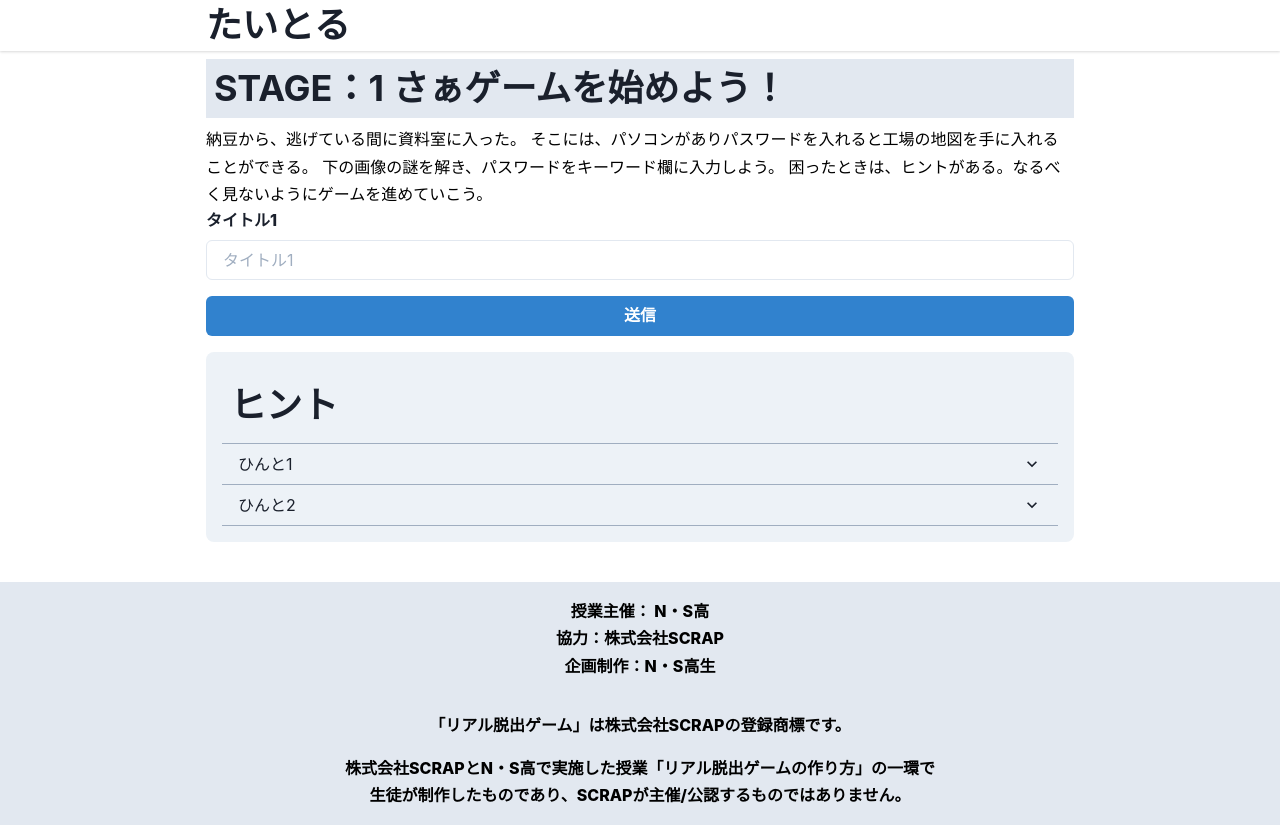
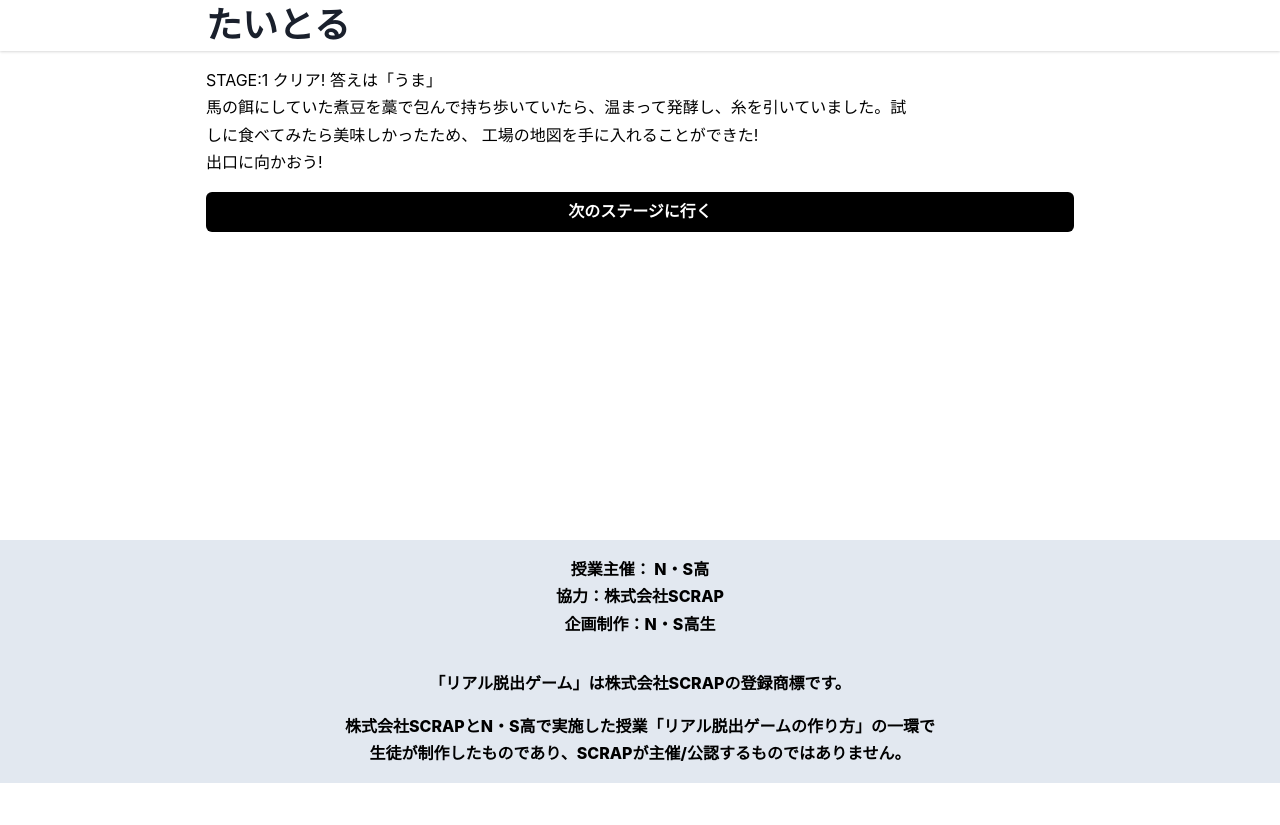
Before and after one commit to mochi-sann/beta-yokohma-a-mochi, a Next.js app: page /stage_clear/1 in a window 1280 px wide. After the commit the page ends 800 px from the top, so only its background shows below. Built offline with nearby package versions, Linux system fonts and the light colour scheme.

Commit message:
人と通りの問題を入れた

```diff
--- a/src/components/Problems/Problems.tsx
+++ b/src/components/Problems/Problems.tsx
@@ -52,6 +52,7 @@ const Problems: React.VFC<Props> = (props) => {
         ))}
 
         <Button
+          variant="black"
           w="full"
           mt={4}
           colorScheme="blue"
--- /dev/null
+++ b/src/components/stageClearNextPageButton.tsx
@@ -0,0 +1,33 @@
+import { Button } from '@chakra-ui/button'
+import React from 'react'
+import useNextPage from '~/src/hooks/useNextPage'
+
+export type Props = {
+  Nextpath: string
+}
+
+const stageClearNextPageButton: React.VFC<Props> = (props) => {
+  const { handleClick } = useNextPage({})
+  const { Nextpath } = props
+  return (
+    <>
+      <Button
+        w="full"
+        variant="black"
+        onClick={() => {
+          handleClick({
+            nextPagePath: Nextpath,
+            isCorrect: true,
+            NotShowToast: true,
+          })
+        }}
+        variantColor="green"
+        {...props}
+      >
+        次のステージに行く
+      </Button>
+    </>
+  )
+}
+
+export default stageClearNextPageButton
--- a/src/hooks/useNextPage.tsx
+++ b/src/hooks/useNextPage.tsx
@@ -13,7 +13,9 @@ type handleClickProps = {
   nextPagePath?: string
 }
 
-const useNextpage = (props: Props) => {
+const useNextpage = (
+  props: Props
+): { handleClick: (props: handleClickProps) => void } => {
   const router = useRouter()
   const toast = useToast()
   const { nextPage } = props
--- a/src/lib/extendTheme.tsx
+++ b/src/lib/extendTheme.tsx
@@ -11,4 +11,14 @@ const Image = {
     borderRadius: 'base',
   },
 }
-export const theme = extendTheme({ components: { Text, Image } })
+const Button = {
+  variants: {
+    black: {
+      bg: 'black',
+      color: 'white',
+      _hover: { bg: 'gray.800' },
+    },
+  },
+}
+export const theme = extendTheme({ components: { Text, Image, Button } })
+// console.log(theme)
--- a/src/pages/index.tsx
+++ b/src/pages/index.tsx
@@ -1,6 +1,6 @@
 import React from 'react'
 
-import useNextPage from '../hooks/useNextPage'
+import useNextPage from '~/src/hooks/useNextPage'
 import { Button, Text, Img } from '@chakra-ui/react'
 import MainCard from '../components/MainCard'
 import BodyHeding from '../components/BodyHeding'
@@ -34,7 +34,7 @@ export const Home: React.VFC = () => {
       />
       <Button
         mt="2"
-        colorScheme="gray"
+        variant="black"
         w="full"
         onClick={() => {
           handleClick({ isCorrect: true, NotShowToast: true })
--- a/src/pages/page1.tsx
+++ b/src/pages/page1.tsx
@@ -14,7 +14,7 @@ export const Home: React.VFC = () => {
         困ったときは、ヒントがある。なるべく見ないようにゲームを進めていこう。
       </Text>
       <Problems
-        nextPage="/page2"
+        nextPage="/stage_clear/1"
         correctList={[
           {
             title: 'タイトル1',
--- a/src/pages/stage_clear/1.tsx
+++ b/src/pages/stage_clear/1.tsx
@@ -1,40 +1,22 @@
+import { Box, Text } from '@chakra-ui/layout'
 import React from 'react'
-import Problems from '~/src/components/Problems/Problems'
-import HintList from '~/src/components/HintList'
-import BodyHeding from '~/src/components/BodyHeding'
-import { Text } from '@chakra-ui/layout'
+
+import StageClearNextPageButton from '~/src/components/stageClearNextPageButton'
+
 export const Home: React.VFC = () => {
   return (
     <div>
-      <BodyHeding>STAGE：1 さぁゲームを始めよう！</BodyHeding>
-      <Text>
-        納豆から、逃げている間に資料室に入った。
-        そこには、パソコンがありパスワードを入れると工場の地図を手に入れることができる。
-        下の画像の謎を解き、パスワードをキーワード欄に入力しよう。
-        困ったときは、ヒントがある。なるべく見ないようにゲームを進めていこう。
-      </Text>
-      <Problems
-        nextPage="/page2"
-        correctList={[
-          {
-            title: 'タイトル1',
-            correctText: 'うま',
-            type: 'text',
-          },
-        ]}
-      />
-      <HintList
-        HintLists={[
-          {
-            title: 'ひんと1',
-            body: 'ヒントの文章!!!!!!!!!!!!!!!!!!!!!!!!!!!!!',
-          },
-          {
-            title: 'ひんと2',
-            body: 'ヒントの文章!!!!!!!!!!!!!!!!!!!!!!!!!!!!!!!!!!!!!!!!!!!!!!!!!!!!!!!!!!!!!!!!!!!!!!!!!!!!!!!!!!!!!!!!!!',
-          },
-        ]}
-      />
+      <Box py="4">
+        <Text>
+          STAGE:1 クリア! 答えは「うま」 <br />
+          馬の餌にしていた煮豆を藁で包んで持ち歩いていたら、温まって発酵し、糸を引いていました。試{' '}
+          <br />
+          しに食べてみたら美味しかったため、 工場の地図を手に入れることができた!{' '}
+          <br />
+          出口に向かおう!
+        </Text>
+      </Box>
+      <StageClearNextPageButton Nextpath="/page2" />
     </div>
   )
 }
```
Also changed, not shown: src/pages/fainal.tsx (+16 -1 lines), src/pages/page2.tsx (+11 -14 lines), src/pages/page3.tsx (+8 -12 lines), src/pages/stage_clear/2.tsx (added, +32 -0 lines).
